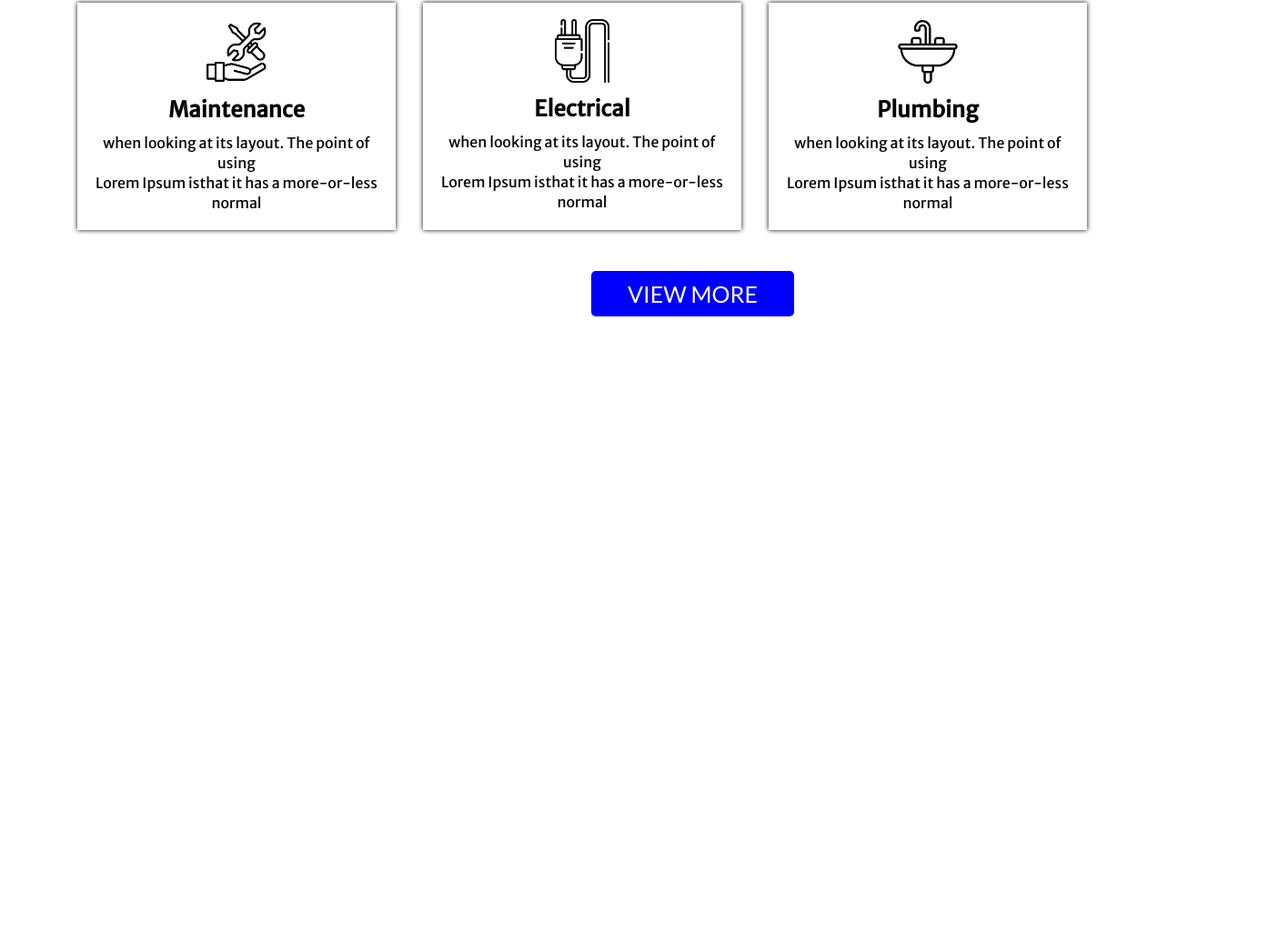
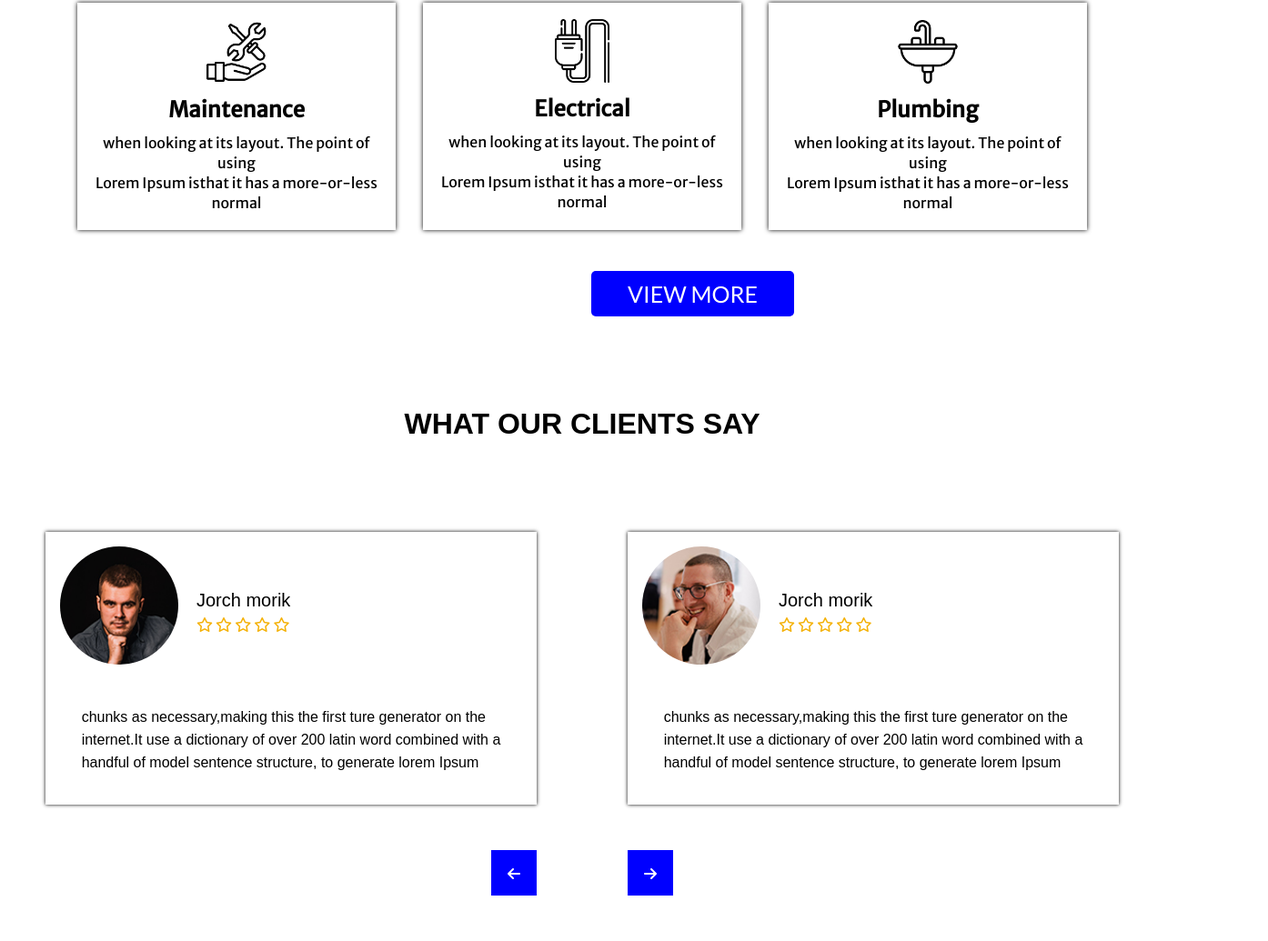
Before and after one commit to Hammas2580/html-css-mobile--responsive-website, a plain HTML site: page index.html in a window 1280 px wide. Shown: the part 2574-3609 px from the top of the page at 91% size, 1394 px wide, since content can reach past the window. Before the commit the page ends 2922 px from the top, so only its background shows below. Drawn offline with Linux system fonts and the light colour scheme.

Commit message:
extra content section done

```diff
--- a/index.html
+++ b/index.html
@@ -189,5 +189,65 @@
       </div>
     </div>
     <button type="button" class="btn-1 btn-4">VIEW MORE</button>
+
+      <!-- --------extra content--------------------- -->
+      <div class="extra-content">
+        <div class="extra-heading">
+          <h1>WHAT OUR CLIENTS SAY</h1>
+        </div>
+      </div>
+     <div class="main-div-1">
+      <div class="div-1">
+        <div class="clinet-img-2">
+          <img src="./assets/image/client-2.jpg" alt="">
+        </div>
+        <div class="extra-text">
+          <p>Jorch morik</p>
+        </div>
+        <div class="star-icons">
+          <i class="fa-regular fa-star"></i>
+          <i class="fa-regular fa-star"></i>
+          <i class="fa-regular fa-star"></i>
+          <i class="fa-regular fa-star"></i>
+          <i class="fa-regular fa-star"></i>
+        </div>
+        <div class="extra-content-1">
+          <p>chunks as necessary,making this the first ture generator on the <br>
+          internet.It use a dictionary of over 200 latin word combined with a <br>
+        handful of model sentence structure, to generate lorem Ipsum</p>
+        </div>
+      </div>
+      <div class="div-1">
+        <div class="clinet-img-2">
+          <img src="./assets/image/client-1.jpg" alt="">
+        </div>
+
+        <div class="extra-text">
+          <p>Jorch morik</p>
+        </div>
+        <div class="star-icons">
+          <i class="fa-regular fa-star"></i>
+          <i class="fa-regular fa-star"></i>
+          <i class="fa-regular fa-star"></i>
+          <i class="fa-regular fa-star"></i>
+          <i class="fa-regular fa-star"></i>
+        </div>
+        <div class="extra-content-1">
+          <p>chunks as necessary,making this the first ture generator on the <br>
+          internet.It use a dictionary of over 200 latin word combined with a <br>
+        handful of model sentence structure, to generate lorem Ipsum</p>
+        </div>
+      </div>
+     </div>
+     <div class="main-button">
+      <div class="button-1">
+        <i class="fa-solid fa-arrow-left"></i>
+
+      </div>
+      <div class="button-2">
+        <i class="fa-solid fa-arrow-right"></i>
+
+      </div>
+     </div>
   </body>
 </html>
--- a/services/style.css
+++ b/services/style.css
@@ -254,3 +254,9 @@ for padding
       width: 100%;
     }
   }
+  @media only screen and (max-width:415px){
+    .btn-4{
+        position: relative;
+        right: 60px;
+    }
+  }
--- a/style.css
+++ b/style.css
@@ -574,3 +574,120 @@ body {
     width: 100%;
   }
 }
+@media only screen and (max-width:420px){
+  .btn-4{
+    margin-left: 100px;
+    display: block;
+
+  }
+}
+/* -------extra content---------------------- */
+.extra-content {
+  display: flex;
+  justify-content: center;
+  align-items: center;
+  margin: 100px;
+}
+.extra-heading > h1 {
+  font-family: sans-serif;
+  font-weight: 550;
+}
+.main-div-1 {
+  display: flex;
+  justify-content: center;
+  align-items: center;
+  margin-top: -50px;
+  /* gap: 200px; */
+}
+.div-1 {
+  width: 550px;
+  height: 300px;
+  border: 1px solid white;
+  background-color: white;
+  box-shadow: 0px 0px 4px black;
+  margin: 50px;
+}
+.clinet-img-2 {
+  margin: 15px;
+}
+.clinet-img-2 img {
+  width: 130px;
+  height: 130px;
+  border-radius: 50%;
+}
+.star-icons {
+  position: relative;
+  top: -100px;
+  left: 160px;
+  margin: 5px;
+  color: rgb(244, 177, 6);
+}
+.extra-text {
+  position: relative;
+  top: -100px;
+  left: 165px;
+}
+.extra-text p {
+  font-size: 20px;
+  font-family: sans-serif;
+}
+.extra-content-1 {
+  display: flex;
+  justify-content: center;
+  align-items: center;
+  margin: -25px;
+}
+.extra-content-1 > p {
+  font-family: sans-serif;
+  line-height: 25px;
+  font-weight: 450;
+}
+.main-button {
+  display: flex;
+  justify-content: center;
+  align-items: center;
+  margin-top: -50px;
+  cursor: pointer;
+}
+.button-1 {
+  width: 50px;
+  height: 50px;
+  border: 1px soild black;
+  background-color: blue;
+  margin: 50px;
+}
+.button-2 {
+  width: 50px;
+  height: 50px;
+  border: 1px soild black;
+  background-color: blue;
+  margin: 50px;
+}
+.fa-arrow-left {
+  display: flex;
+  justify-content: center;
+  align-items: center;
+  margin: 18px;
+  color: white;
+}
+.fa-arrow-right {
+  display: flex;
+  justify-content: center;
+  align-items: center;
+  margin: 18px;
+  color: white;
+}
+@media only screen and (max-width:600px){
+  .main-div-1{
+    display: flex;
+    flex-direction: column;
+    justify-content: center;
+    align-items: center;
+  }
+  .star-icons{
+    width: 300px;
+  }
+  .extra-text{
+    width: 300px;
+  }
+}
```
